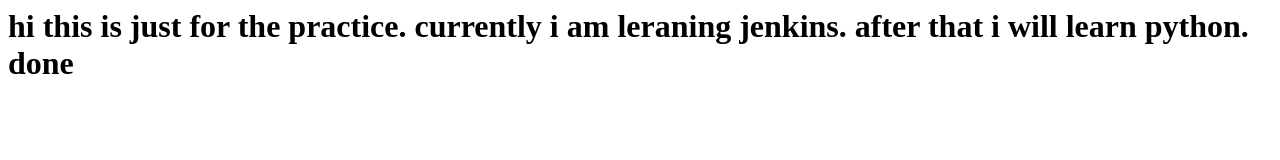
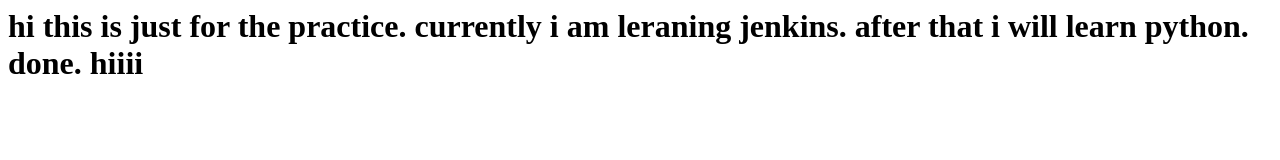
Before and after one commit to punitsaini312/demo-repository, a plain HTML site: page index.html in a window 1280 px wide. Drawn offline with Linux system fonts and the light colour scheme.

Commit message:
Update index.html

```diff
--- a/index.html
+++ b/index.html
@@ -1 +1 @@
-<h1> hi this is just for the practice. currently i am leraning jenkins. after that i will learn python. done </h1>
+<h1> hi this is just for the practice. currently i am leraning jenkins. after that i will learn python. done. hiiii </h1>
```
